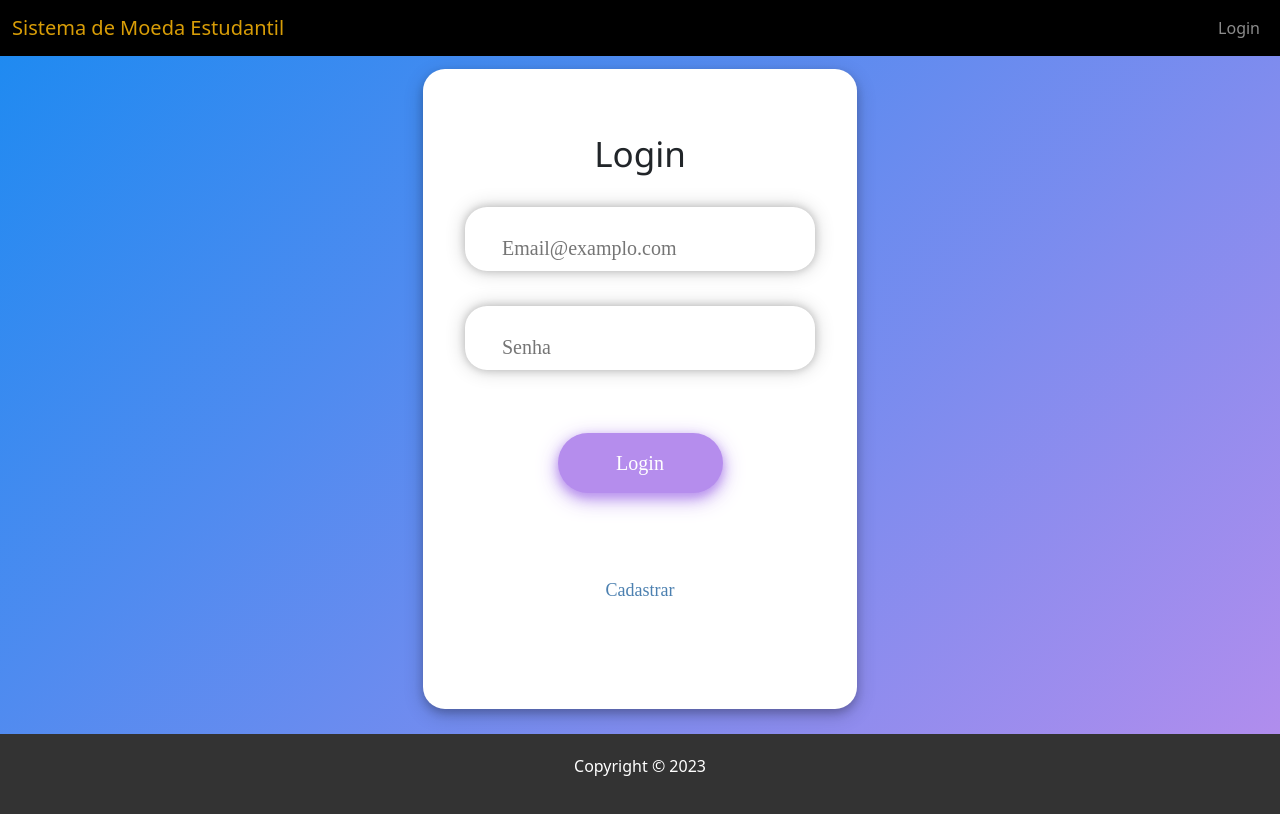
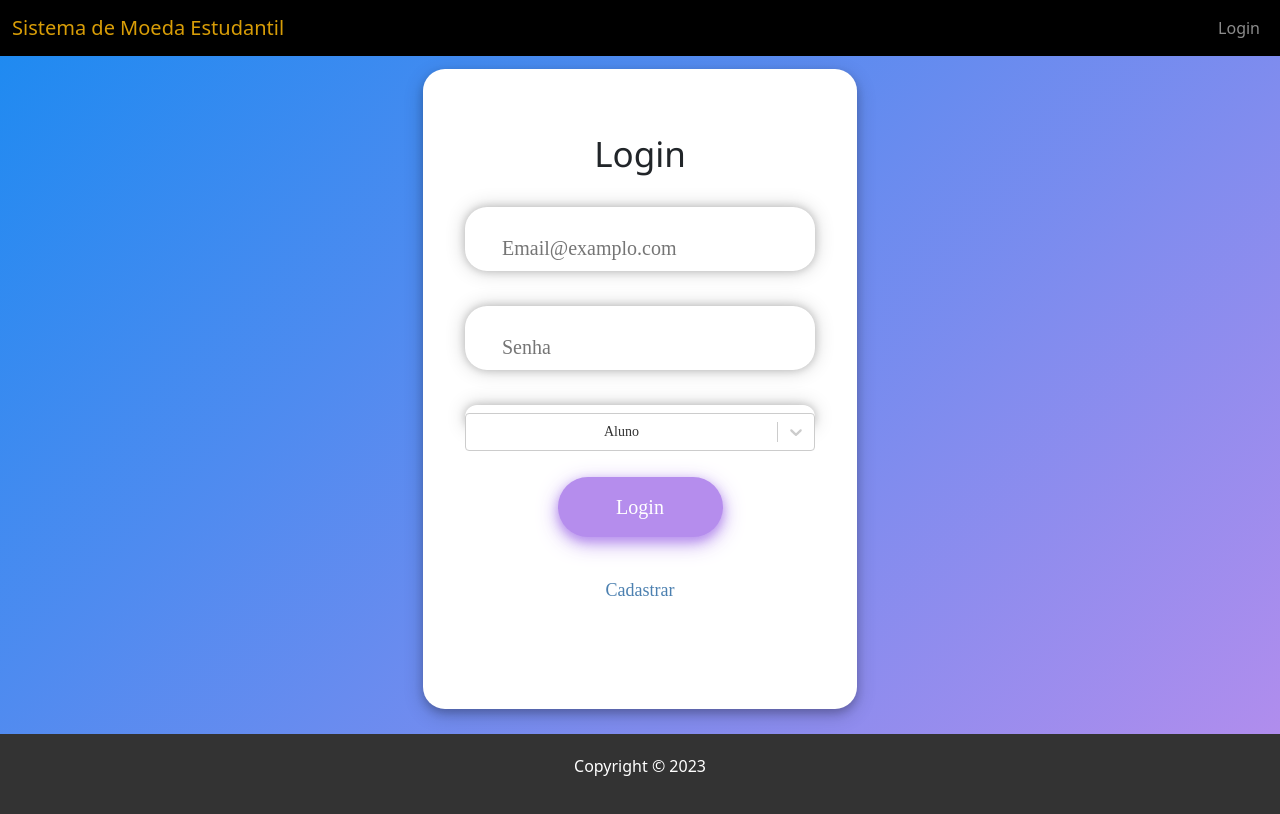
Before and after one commit to Henrique-PS/Laboratorio-03-LDS, a React (Vite) app in the folder Implementacao/frontend/: page /login in a window 1280 px wide. Built offline with nearby package versions, Linux system fonts and the light colour scheme; the HTML template or start-up script is replaced by a standard one.

Commit message:
tentando autenticar

```diff
--- /dev/null
+++ b/Implementacao/frontend/src/contexts/auth.jsx
@@ -0,0 +1,3 @@
+import React, { createContext } from "react";
+
+export const AuthContext = createContext();
--- a/Implementacao/frontend/src/pages/Cadastro.jsx
+++ b/Implementacao/frontend/src/pages/Cadastro.jsx
@@ -16,15 +16,15 @@ import "./cadastro.css";
 const Cadastro = () => {
 
     const [values, setValues] = useState();
+
     const [aluno, setAluno] = useState(true);
     const [professor, setProfessor] = useState(true);
 
     const options = [
         { value: 'Aluno', label: 'Aluno' },
         { value: 'Empresa', label: 'Empresa' },
-        { value: 'Professor', label: 'Professor' }
       ]
-
+    //   { value: 'Professor', label: 'Professor' }
     const handleChangesValue = (value) => {
         setValues(prevValue=>({
             ...prevValue,
@@ -67,10 +67,18 @@ const Cadastro = () => {
             }).then((response)=>{
                 console.log(response);
             });
-            toast.success('Usuário adicionado com sucesso');
+
+        } else if(!aluno && !professor){
+            Axios.post("http://localhost:3001/registerEmpresa", {
+                nome: values.username,
+                email: values.email,
+                senha: values.password,
+                cnpj: values.cnpj,
+            }).then((response)=>{
+                console.log(response);
+            });
         }
-
-        console.log(values);
+        toast.success('Usuário adicionado com sucesso');
     };
 
     return (
--- a/Implementacao/frontend/src/pages/Login.jsx
+++ b/Implementacao/frontend/src/pages/Login.jsx
@@ -1,13 +1,14 @@
-import { useState } from 'react'
+import { useState, useContext } from 'react'
 import Navbar from '../components/navbar';
 import Footer from '../components/footer';
 import Col from 'react-bootstrap/Col';
 import Form from 'react-bootstrap/Form';
 import Row from 'react-bootstrap/Row';
-
+import Axios from 'axios';
+import Select from 'react-select';
 import styled from 'styled-components';
 import "./login.css";
-
+import { AuthContext } from '../contexts/auth';
 
 const Wrapper = styled.div`
 
@@ -25,9 +26,17 @@ const LoginForm = styled.form`
 // width: 300px; /* ou o tamanho desejado para o formulário */
 // margin: 20px;
 
+
 const Login = () => {
+    const options = [
+        { value: 'Aluno', label: 'Aluno' },
+        { value: 'Empresa', label: 'Empresa' },
+        { value: 'Professor', label: 'Professor' },
+      ]
+
 
     const [values, setValues] = useState();
+    const [tipo, setTipo] = useState('aluno');
 
     const handleChangesValue = (value) => {
         setValues(prevValue=>({
@@ -35,9 +44,19 @@ const Login = () => {
             [value.target.name]: value.target.value,
         }));
     };
+    const handleChangesType = (value) => {
+        setValues(prevValue=>({
+            ...prevValue,
+            ['tipo']: value.value,
+        }));
+        setTipo(value.value.toLowerCase());
+    };
+
+    const { authenticated, login } = useContext(AuthContext);
 
     const handleClickButton = () =>{
-        console.log(values);
+        debugger;
+        login(values.email, values.password, tipo);
     };
 
     return (
@@ -67,6 +86,9 @@ const Login = () => {
                     onChange={handleChangesValue}
                     />
                 </div>
+                <div className="select_area">
+                    <Select onChange={handleChangesType} classNamePrefix="tipo" defaultValue={options[0]} name="Tipo" options={options} className="select_input" isSearchable={false}/>
+                </div>
                 <button type="submit" className="btn" onClick={() => handleClickButton()}>Login</button>
                 </form>
                 <a className="link" href="/Cadastro">Cadastrar</a>
--- a/Implementacao/frontend/src/pages/login.css
+++ b/Implementacao/frontend/src/pages/login.css
@@ -37,6 +37,23 @@ form{
     width: 80%;
 }
 
+.select_area{
+    align-content: center;
+    border-radius: 22px;
+    margin-bottom: 20px;
+    width: 100%;
+    height: 24px;
+    box-shadow: 0 0 8px 0 rgba(0, 0, 0, 0.2), 0 0 20px 0 rgba(0, 0, 0, 0.19);
+}
+
+.select_input{
+    margin-top: 0.5rem;
+    font-family: 'Montserrat regular';
+    font-size: 14px;
+    border: none;
+    width: 100%;
+}
+
 .btn{
     margin-top: 28px;
     width: 165px;
--- a/Implementacao/frontend/src/routes.jsx
+++ b/Implementacao/frontend/src/routes.jsx
@@ -1,18 +1,62 @@
 import React from 'react'
 import { BrowserRouter, Route, Routes } from 'react-router-dom'
+import { useState } from 'react';
 
 import Login from './Pages/Login'
 import Home from './Pages/Home'
 import Cadastro from './Pages/Cadastro'
+import Axios from 'axios';
+
+import { AuthContext } from "./contexts/auth";
+
 
 export default function AppRoutes() {
+  const [user, setUser] = useState(null);
+
+  const login = (email, senha, tipo) => {
+    debugger;
+    if(tipo == "aluno"){
+      Axios.post("http://localhost:3001/loginAluno", {
+          email: email,
+          senha: senha,
+      }).then((response)=>{
+          console.log(response);
+          setUser({cpf: "", email});
+      });
+  } else if (tipo == "professor"){
+      Axios.post("http://localhost:3001/loginProfessor", {
+          email: email,
+          senha: senha,
+      }).then((response)=>{
+          console.log(response);
+          setUser({cpf: "", email});
+      });
+  } else if (tipo == "empresa"){
+      Axios.post("http://localhost:3001/loginEmpresa", {
+          email: email,
+          senha: senha,
+      }).then((response)=>{
+          console.log(response);
+          setUser({cnpj: "", email});
+          debugger;
+      });
+  }
+
+  };
+
+  const logout = () => {
+
+  }
+
   return (
     <BrowserRouter>
-      <Routes>
-      <Route path="/"  element={<Home />} />
-        <Route path="/login" element={<Login />} />
-        <Route path="/cadastro" element={<Cadastro />} />
-      </Routes>
+      <AuthContext.Provider value={{authenticated: !!user, user, login, logout}} >
+        <Routes>
+          <Route path="/"  element={<Home />} />
+          <Route path="/login" element={<Login />} />
+          <Route path="/cadastro" element={<Cadastro />} />
+        </Routes>
+      </AuthContext.Provider>
     </BrowserRouter>
   )
 }
```
Also changed, not shown: 1 other file (tests, documents, lock files or other folders).
